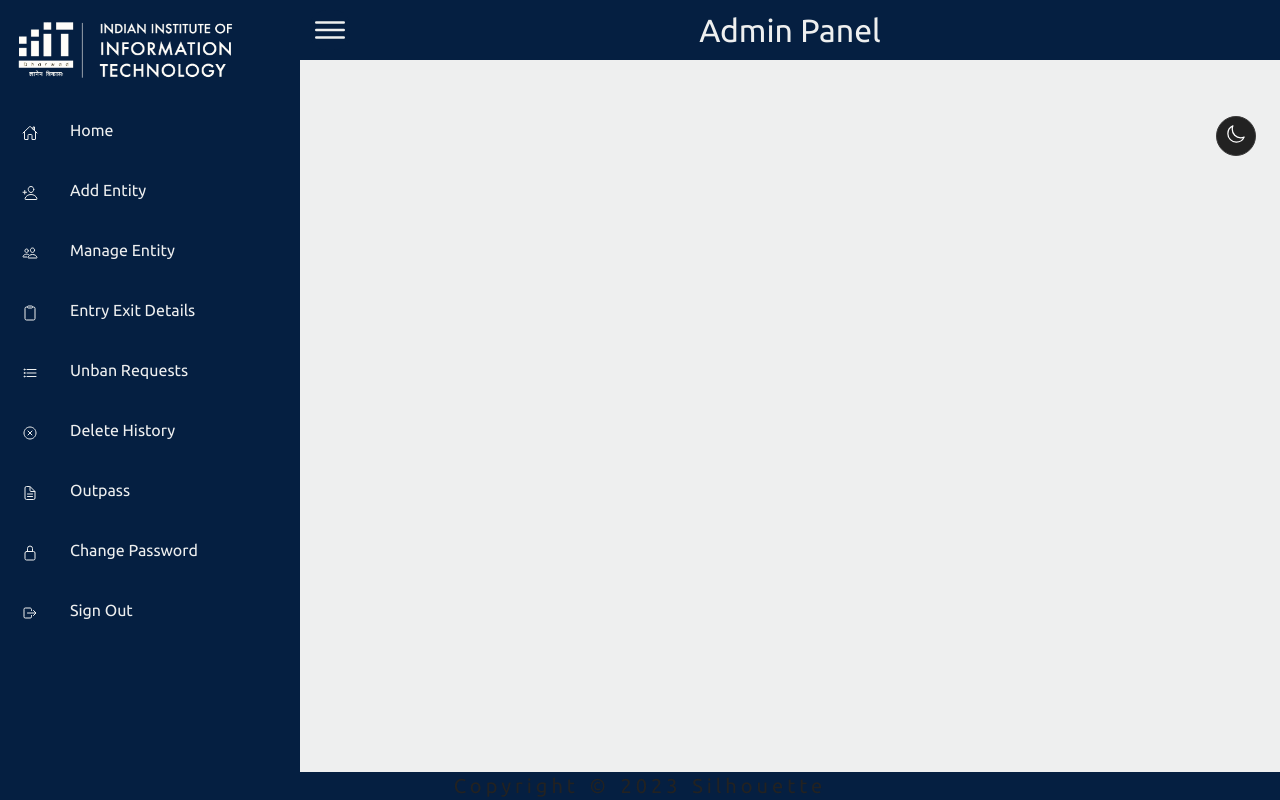
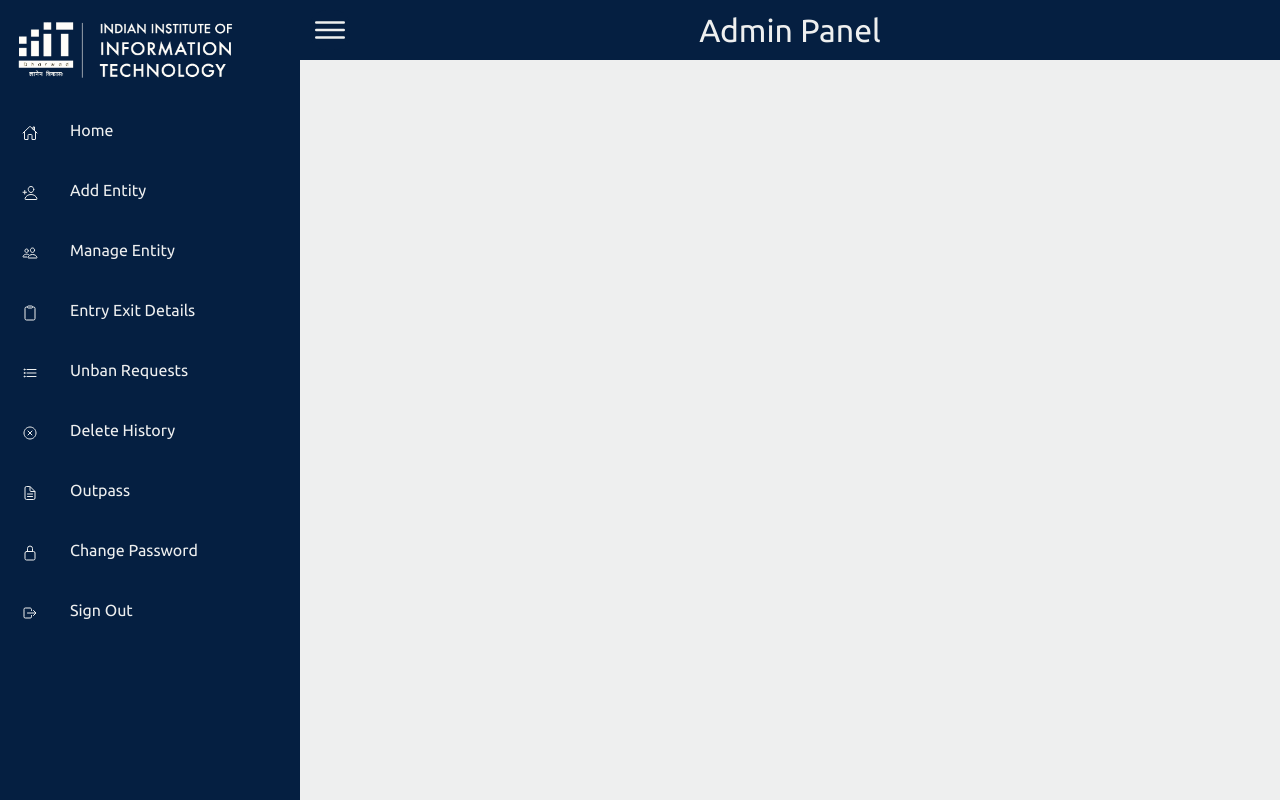
Before and after one commit to msanket79/FinalEntryExit, a React (Create React App) app in the folder final/: page /admin in a window 1280 px wide. Built offline with nearby package versions, Linux system fonts and the light colour scheme; a web font is replaced by a local one.

Commit message:
Add files via upload

```diff
--- a/final/src/pages/Admin/AdminTemplate.js
+++ b/final/src/pages/Admin/AdminTemplate.js
@@ -4,11 +4,10 @@
 import { Outlet } from "react-router-dom";
 import NavBar from "../../components/NavBar";
 import Header from "../../components/Header";
-import Footer from "../../components/Footer";
 import { useContext } from "react";
 import SharingContext from "../../context/SharingContext";
 import classNames from "classnames";
-import ThemeSelector from "../../components/ThemeSelector";
+
 import {
   IoHomeOutline,
   IoListOutline,
@@ -17,22 +16,16 @@
   IoPersonAddOutline,
   IoLogOutOutline,
   IoClipboardOutline,
-  IoTrashOutline,
   IoDocumentTextOutline,
   IoLockClosedOutline,
 } from "react-icons/io5";
 
 export default function AdminTemplate() {
-  const { show, dark, setAuth } = useContext(SharingContext);
+  const { show, setAuth } = useContext(SharingContext);
 
   // Adjust the className for navbar collapse toggle
   const mainClass = classNames("main", {
     active: !show,
-  });
-
-  // Adjust the className to toggle Dark mode
-  const bodyClass = classNames("divbody", {
-    dark: dark,
   });
 
   // Explanation of the objects can be found in the Navbar component
@@ -93,13 +86,11 @@
   ];
 
   return (
-    <div className={bodyClass}>
+    <div className="divbody">
       <NavBar links={links} />
       <div className={mainClass}>
         <Header label="Admin Panel" />
         <Outlet />
-        <ThemeSelector />
-        <Footer />
       </div>
     </div>
   );
--- a/final/src/pages/Security/SecurityTemplate.js
+++ b/final/src/pages/Security/SecurityTemplate.js
@@ -4,11 +4,9 @@
 import { Outlet, useNavigate } from "react-router-dom";
 import NavBar from "../../components/NavBar";
 import Header from "../../components/Header";
-import Footer from "../../components/Footer";
 import { useContext } from "react";
 import SharingContext from "../../context/SharingContext";
 import classNames from "classnames";
-import ThemeSelector from "../../components/ThemeSelector";
 import {
   IoPersonOutline,
   IoListOutline,
@@ -18,17 +16,12 @@
 } from "react-icons/io5";
 
 export default function SecurityTemplate() {
-  const { show, dark, setAuth } = useContext(SharingContext);
+  const { show, setAuth } = useContext(SharingContext);
   const navigate = useNavigate();
 
   // Adjust the className for navbar collapse toggle
   const mainClass = classNames("main", {
     active: !show,
-  });
-
-  // Adjust the className to toggle Dark mode
-  const bodyClass = classNames("divbody", {
-    dark: dark,
   });
 
   // Explanation of the objects can be found in the Navbar component
@@ -65,13 +58,11 @@
   ];
 
   return (
-    <div className={bodyClass}>
+    <div className="divbody dark">
       <NavBar links={links} />
       <div className={mainClass}>
         <Header label="Security Panel" />
         <Outlet />
-        <ThemeSelector />
-        <Footer />
       </div>
     </div>
   );
--- a/final/src/pages/Staff/StaffTemplate.js
+++ b/final/src/pages/Staff/StaffTemplate.js
@@ -4,11 +4,9 @@
 import { Outlet, useNavigate } from "react-router-dom";
 import NavBar from "../../components/NavBar";
 import Header from "../../components/Header";
-import Footer from "../../components/Footer";
 import { useContext } from "react";
 import SharingContext from "../../context/SharingContext";
 import classNames from "classnames";
-import ThemeSelector from "../../components/ThemeSelector";
 import {
   IoHomeOutline,
   IoCheckmarkCircleOutline,
@@ -21,18 +19,13 @@
 } from "react-icons/io5";
 
 export default function StaffTemplate() {
-  const { show, dark, setAuth } = useContext(SharingContext);
+  const { show, setAuth } = useContext(SharingContext);
 
   const navigate = useNavigate();
 
   // Adjust the className for navbar collapse toggle
   const mainClass = classNames("main", {
     active: !show,
-  });
-
-  // Adjust the className to toggle Dark mode
-  const bodyClass = classNames("divbody", {
-    dark: dark,
   });
 
   // Explanation of the objects can be found in the Navbar component
@@ -84,13 +77,11 @@
   ];
 
   return (
-    <div className={bodyClass}>
+    <div className="divbody">
       <NavBar links={links} />
       <div className={mainClass}>
         <Header label="Staff Panel" />
         <Outlet />
-        <ThemeSelector />
-        <Footer />
       </div>
     </div>
   );
--- a/final/src/pages/Student/StudentTemplate.js
+++ b/final/src/pages/Student/StudentTemplate.js
@@ -4,11 +4,9 @@
 import { Outlet, useNavigate } from "react-router-dom";
 import NavBar from "../../components/NavBar";
 import Header from "../../components/Header";
-import Footer from "../../components/Footer";
 import { useContext } from "react";
 import SharingContext from "../../context/SharingContext";
 import classNames from "classnames";
-import ThemeSelector from "../../components/ThemeSelector";
 import {
   IoHomeOutline,
   IoBanOutline,
@@ -20,17 +18,12 @@
 } from "react-icons/io5";
 
 export default function StudentTemplate() {
-  const { show, dark, setAuth } = useContext(SharingContext);
+  const { show, setAuth } = useContext(SharingContext);
   const navigate = useNavigate();
 
   // Adjust the className for navbar collapse toggle
   const mainClass = classNames("main", {
     active: !show,
-  });
-
-  // Adjust the className to toggle Dark mode
-  const bodyClass = classNames("divbody", {
-    dark: dark,
   });
 
   // Explanation of the objects can be found in the Navbar component
@@ -77,14 +70,12 @@
   ];
 
   return (
-    <div className={bodyClass}>
+    <div className="divbody">
       <div className="container">
         <NavBar links={links} />
         <div className={mainClass}>
           <Header label="Student Panel" />
           <Outlet />
-          <ThemeSelector />
-          <Footer />
         </div>
       </div>
     </div>
```
